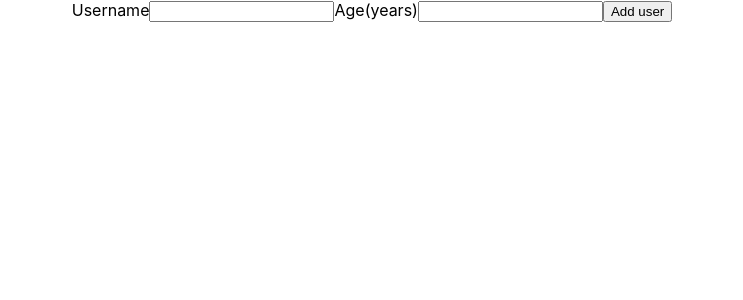
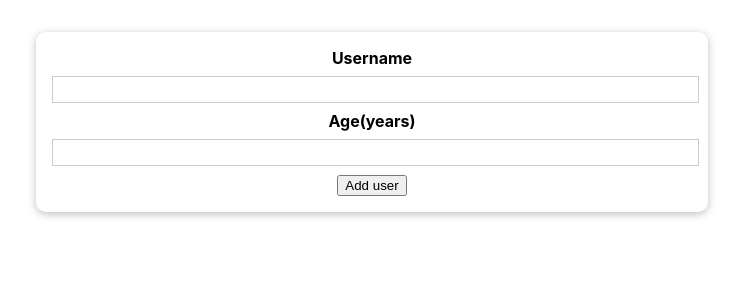
Before and after one commit to brokenfingers/iverta-react-form, a React (Create React App) app: page / in a window 1280 px wide. Shown: the top 300 px of the page, without its empty margins (268-1011 px from the left). Built offline with nearby package versions, Linux system fonts and the light colour scheme.

Commit message:
Card component

```diff
--- /dev/null
+++ b/src/components/UI/Card.module.css
@@ -0,0 +1,5 @@
+.card {
+    background: whtie;
+    box-shadow: 0 2px 8px rgba(0, 0, 0, 0.26);
+    border-radius: 10px
+}
--- /dev/null
+++ b/src/components/UI/Card.tsx
@@ -0,0 +1,15 @@
+import classes from './Card.module.css'
+
+interface Props {
+    children: JSX.Element;
+    className: string
+}
+
+// const Card: React.FC<Props> = (props) => {
+
+const Card = (props: Props) => {
+    return <div className={`${classes.card} ${props.className}`}>{props.children}</div>
+
+}
+
+export default Card;
--- /dev/null
+++ b/src/components/Users/AddUser.module.css
@@ -0,0 +1,26 @@
+.input {
+    margin: 2rem auto;
+    padding: 1rem;
+    width: 90%;
+    max-width: 40rem;
+}
+
+.input label {
+    display: block;
+    font-weight: bold;
+    margin-bottom: 0.5rem;
+}
+
+.input input {
+    font: inherit;
+    display: block;
+    width: 100%;
+    border: 1px solid #ccc;
+    padding: 0.15rem;
+    margin-bottom: 0.5rem;
+}
+
+.input input:focus {
+    outline: none;
+    border-color: #4f005f;
+}
--- a/src/components/Users/AddUser.tsx
+++ b/src/components/Users/AddUser.tsx
@@ -1,16 +1,22 @@
+import Card from "../UI/Card";
+import classes from './AddUser.module.css'
+
 const AddUser = () => {
 
     const addUserHandler = (event: React.FormEvent<HTMLFormElement>) => {
         event.preventDefault()
     }
 
-    return <form onSubmit={addUserHandler}>
+    return <Card className={classes.input}>
+        <form onSubmit={addUserHandler}>
             <label htmlFor='username'>Username</label>
             <input id='username' type='text' />
             <label htmlFor='age'>Age(years)</label>
             <input id='age' type='number' />
             <button type='submit'>Add user</button>
         </form>
+
+    </Card>
 }
 
 export default AddUser;
```
Lines whose indentation alone changed are shown as unchanged.
